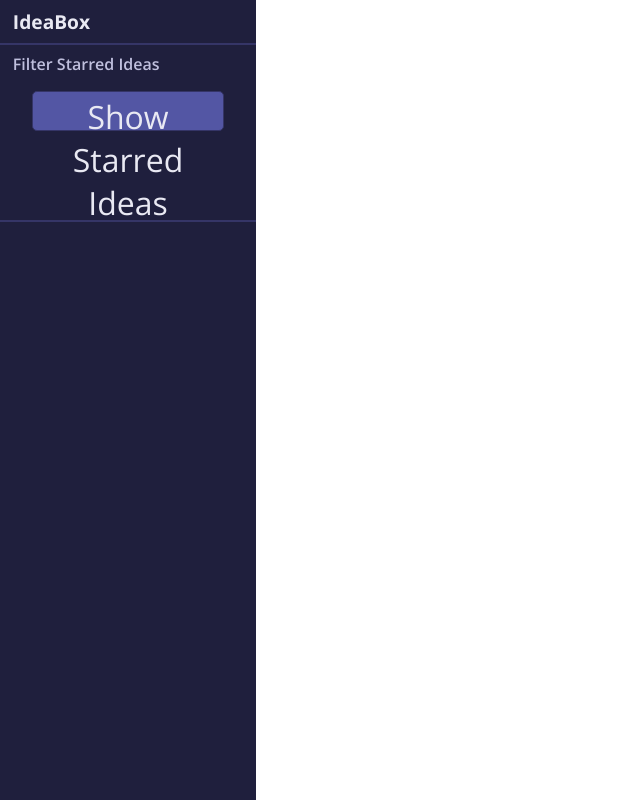
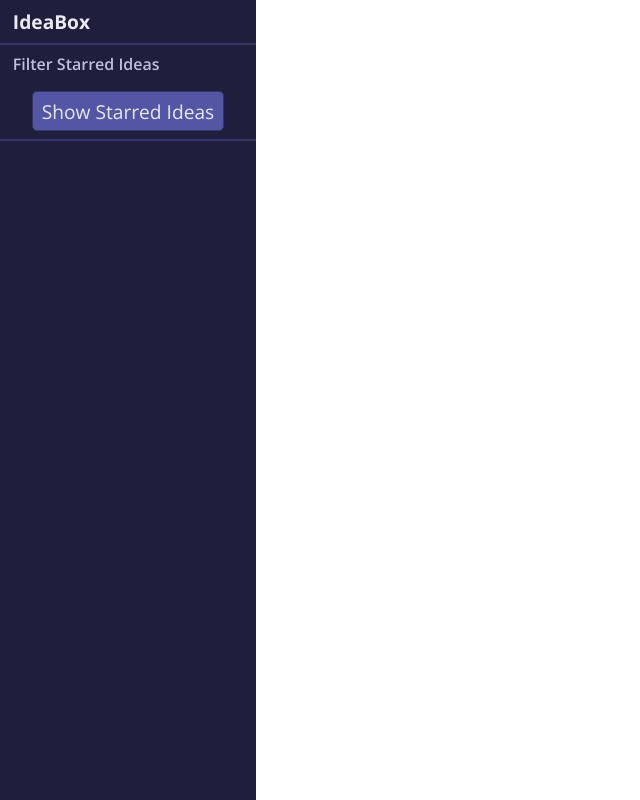
Before and after one commit to nathanielmillard/idea-box, a React (Create React App) app: page / in a window 1280 px wide. Shown: the top 800 px of the page, without its empty margins (0-640 px from the left). Built offline with nearby package versions, Linux system fonts and the light colour scheme.

Commit message:
Adjust font size.

```diff
--- a/src/Components/ControlBar/ControlBar.css
+++ b/src/Components/ControlBar/ControlBar.css
@@ -34,8 +34,8 @@ h2 {
   color: #e9e9f3;
   padding: .2rem;
   align-self: center;
-  font-size: 2rem;
-  height: 5vh;
+  font-size: 1.2rem;
+  min-height: 5vh;
   width: 15vw;
   margin: 1vh 2.5vw 1vh 2.5vw;
 }
```
